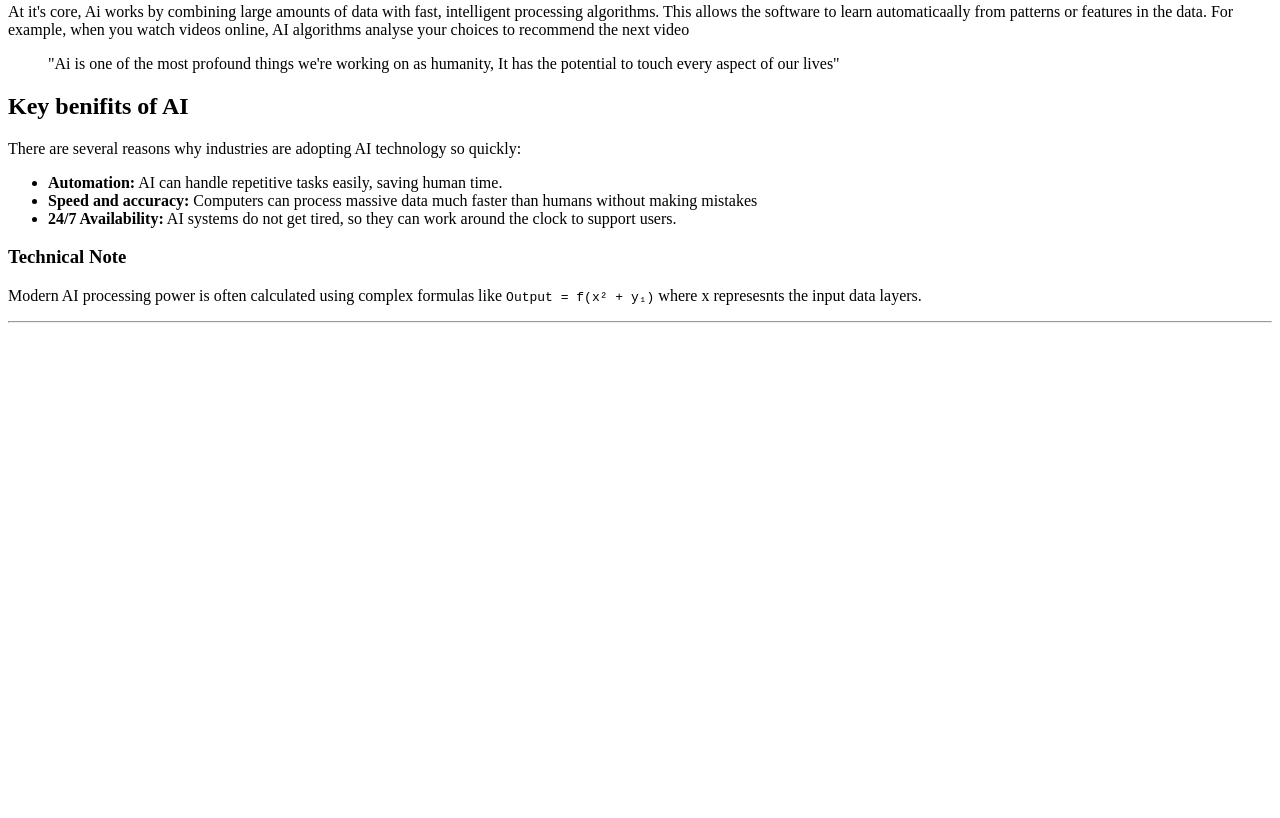
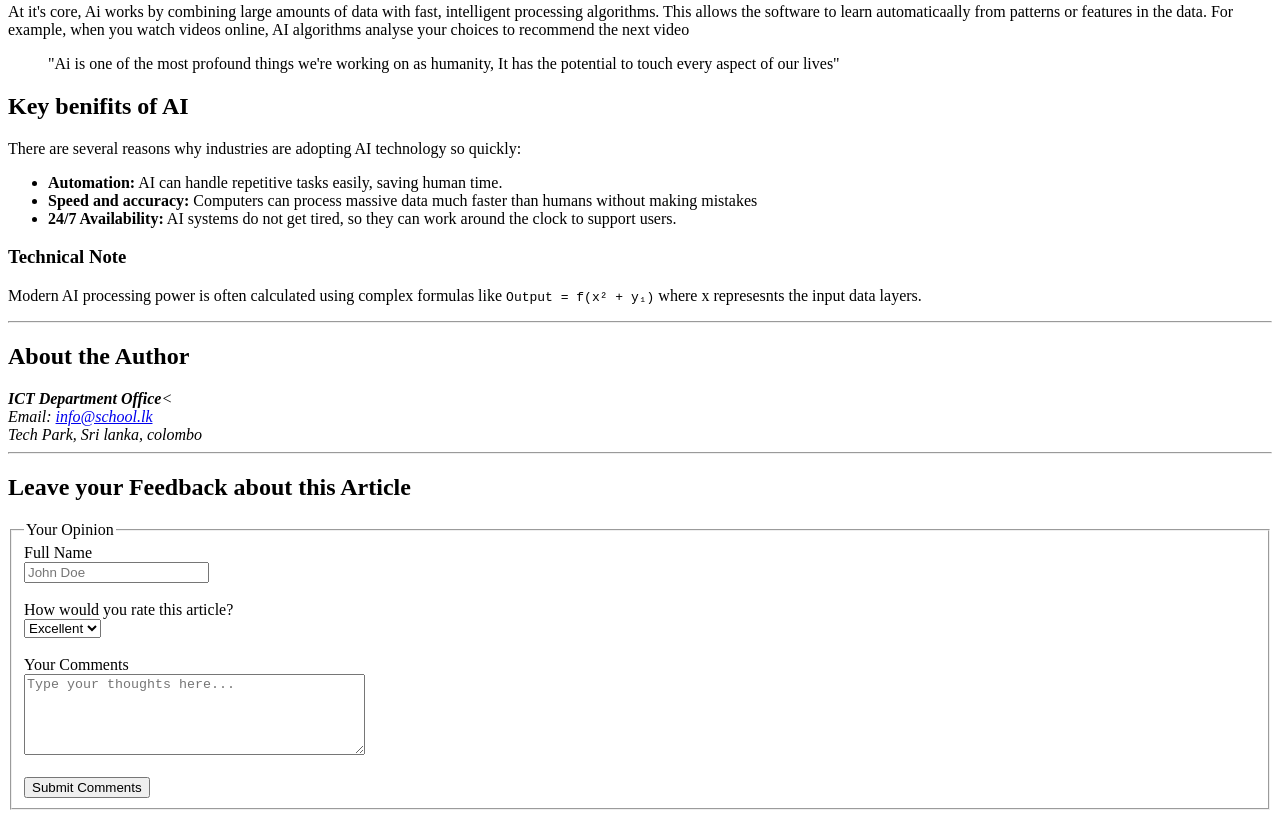
Before and after one commit to ChiranaSahan/Interesting-Article---Artificial-Intelligence---Activity-03, a plain HTML site: page index.html in a window 1280 px wide. Shown: the part 662-1480 px from the top of the page. Before the commit the page ends 993 px from the top, so only its background shows below. Drawn offline with Linux system fonts and the light colour scheme.

Commit message:
Refactor HTML structure and improve content formatting; add author information and feedback form

```diff
--- a/index.html
+++ b/index.html
@@ -1,36 +1,114 @@
-<!DOCTYPE html>
+<!doctype html>
 <html lang="en">
   <head>
-    <meta charset="UTF-8">
-    <meta name="viewport" content="width=device-width, initial-scale=1.0">
+    <meta charset="UTF-8" />
+    <meta name="viewport" content="width=device-width, initial-scale=1.0" />
     <title>Interesting Article - Artificial Intelligence - Activity 03</title>
   </head>
   <body>
     <h1>The Rise of Artificial Intelligence in Everyday Life</h1>
     <small><i>published on: June 2026 | written by: ICT Society</i></small>
     <hr>
-    <p>Artificial Intelligence (AI) is no longer just a topic for science fiction movies. Today, it is a real technology that shapes how we live, work, and communicate. From smart assistants on our phines to advanced self-driving cars, AI is rapidly evolving.</p>
+    <p>
+      Artificial Intelligence (AI) is no longer just a topic for science fiction
+      movies. Today, it is a real technology that shapes how we live, work, and
+      communicate. From smart assistants on our phines to advanced self-driving
+      cars, AI is rapidly evolving.
+    </p>
     <figure>
-        <img width="600" height="400" src="images\0_1Mff1G9CW4bf85kw.webp" alt="ai brain">
-        <figcaption>Figure 1: AI systems processing data to make smart decisions</figcaption>
+      <img
+        width="600"
+        height="400"
+        src="images\0_1Mff1G9CW4bf85kw.webp"
+        alt="ai brain"
+      />
+      <figcaption>
+        Figure 1: AI systems processing data to make smart decisions
+      </figcaption>
     </figure>
 
     <h2>How AI works</h2>
-    <p>At it's core, Ai works by combining large amounts of data with fast, intelligent processing algorithms. This allows the software to learn automaticaally from patterns or features in the data. For example, when you watch videos online, AI algorithms analyse your choices to recommend the next video</p>
+    <p>
+      At it's core, Ai works by combining large amounts of data with fast,
+      intelligent processing algorithms. This allows the software to learn
+      automaticaally from patterns or features in the data. For example, when
+      you watch videos online, AI algorithms analyse your choices to recommend
+      the next video
+    </p>
 
-    <figure>"Ai is one of the most profound things we're working on as humanity, It has the potential to touch every aspect of our lives"</figure>
+    <figure>
+      "Ai is one of the most profound things we're working on as humanity, It
+      has the potential to touch every aspect of our lives"
+    </figure>
 
     <h2>Key benifits of AI</h2>
-    <P>There are several reasons why industries are adopting AI technology so quickly:</P>
+    <p>
+      There are several reasons why industries are adopting AI technology so
+      quickly:
+    </p>
 
     <ul>
-        <li><b>Automation:</b> AI can handle repetitive tasks easily, saving human time.</li>
-        <li><b>Speed and accuracy:</b> Computers can process massive data much faster than humans without making mistakes</li>
-        <li><b>24/7 Availability:</b> AI systems do not get tired, so they can work around the clock to support users.</li>
+      <li>
+        <b>Automation:</b> AI can handle repetitive tasks easily, saving human
+        time.
+      </li>
+      <li>
+        <b>Speed and accuracy:</b> Computers can process massive data much
+        faster than humans without making mistakes
+      </li>
+      <li>
+        <b>24/7 Availability:</b> AI systems do not get tired, so they can work
+        around the clock to support users.
+      </li>
     </ul>
 
     <h3>Technical Note</h3>
-    <p>Modern AI processing power is often calculated using complex formulas like  <code>Output = f(x² + y₁)</code>  where x represesnts the input data layers.</p>
+    <p>
+      Modern AI processing power is often calculated using complex formulas like
+      <code>Output = f(x² + y₁)</code> where x represesnts the input data
+      layers.
+    </p>
     <hr>
+
+    <h2>About the Author</h2>
+    <address>
+      <strong>ICT Department Office</strong>< <br />Email:
+      <a href="https://www.youtube.com/watch?v=dQw4w9WgXcQ&pp=ygUJcmljayByb2xs"
+        >info@school.lk</a
+      >
+      <br />Tech Park, Sri lanka, colombo
+    </address>
+    <hr />
+    <h2>Leave your Feedback about this Article</h2>
+
+    <form>
+      <fieldset>
+        <legend>Your Opinion</legend>
+
+        <label for="name">Full Name</label><br />
+        <input type="text" id="name" name="full name" placeholder="John Doe" />
+        <br /><br />
+
+        <label for="rating">How would you rate this article?</label>
+        <br />
+        <select id="rating" name="rating">
+          <option value="excellent">Excellent</option>
+          <option value="ew ew">Ew ew</option>
+        </select>
+
+        <br /><br />
+        <label for="comments">Your Comments</label><br />
+        <textarea
+          id="comments"
+          name="comments"
+          rows="5"
+          cols="40"
+          placeholder="Type your thoughts here..."
+        ></textarea>
+        <br /><br />
+
+        <input type="submit" value="Submit Comments" />
+      </fieldset>
+    </form>
   </body>
 </html>
```
Lines whose indentation alone changed are shown as unchanged.
